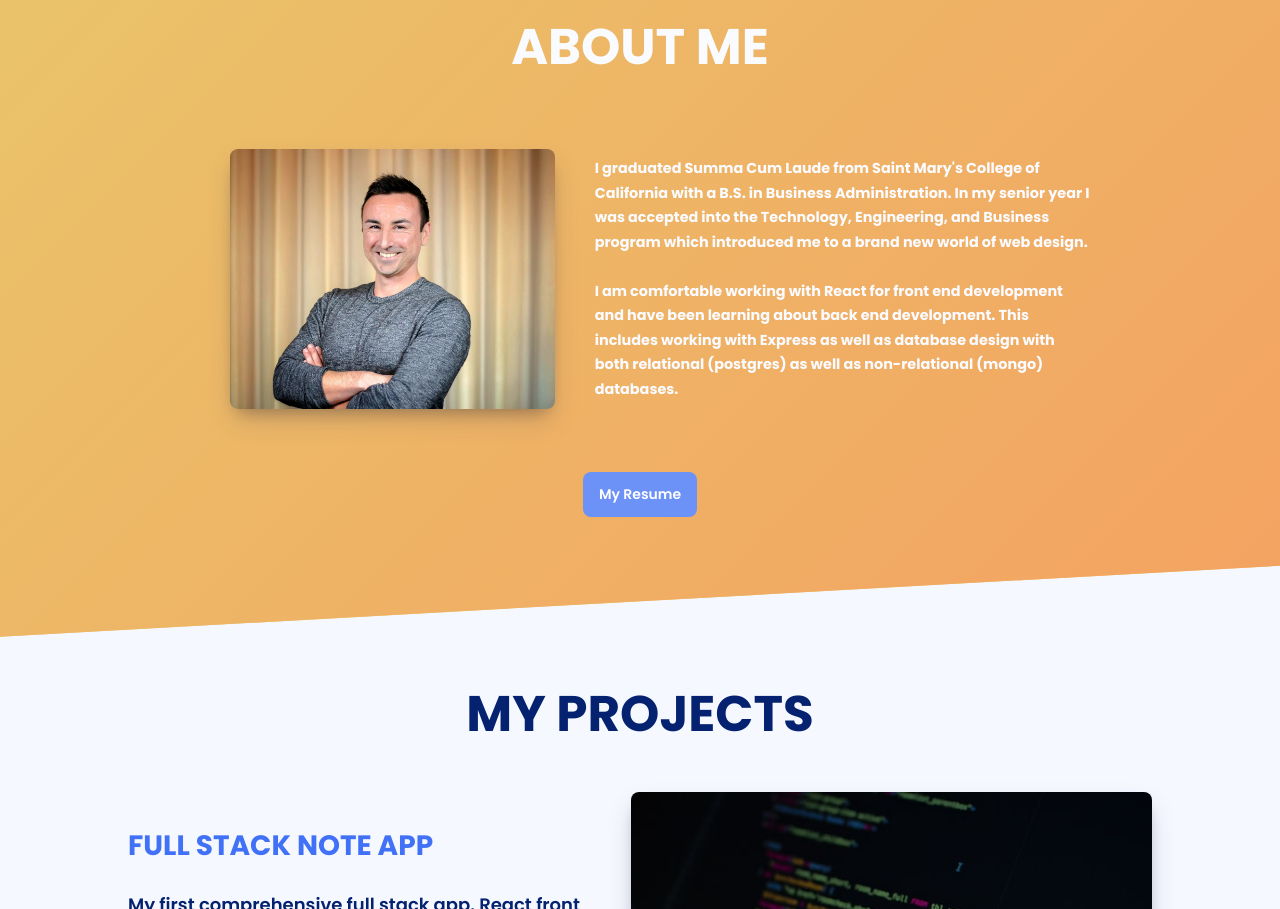
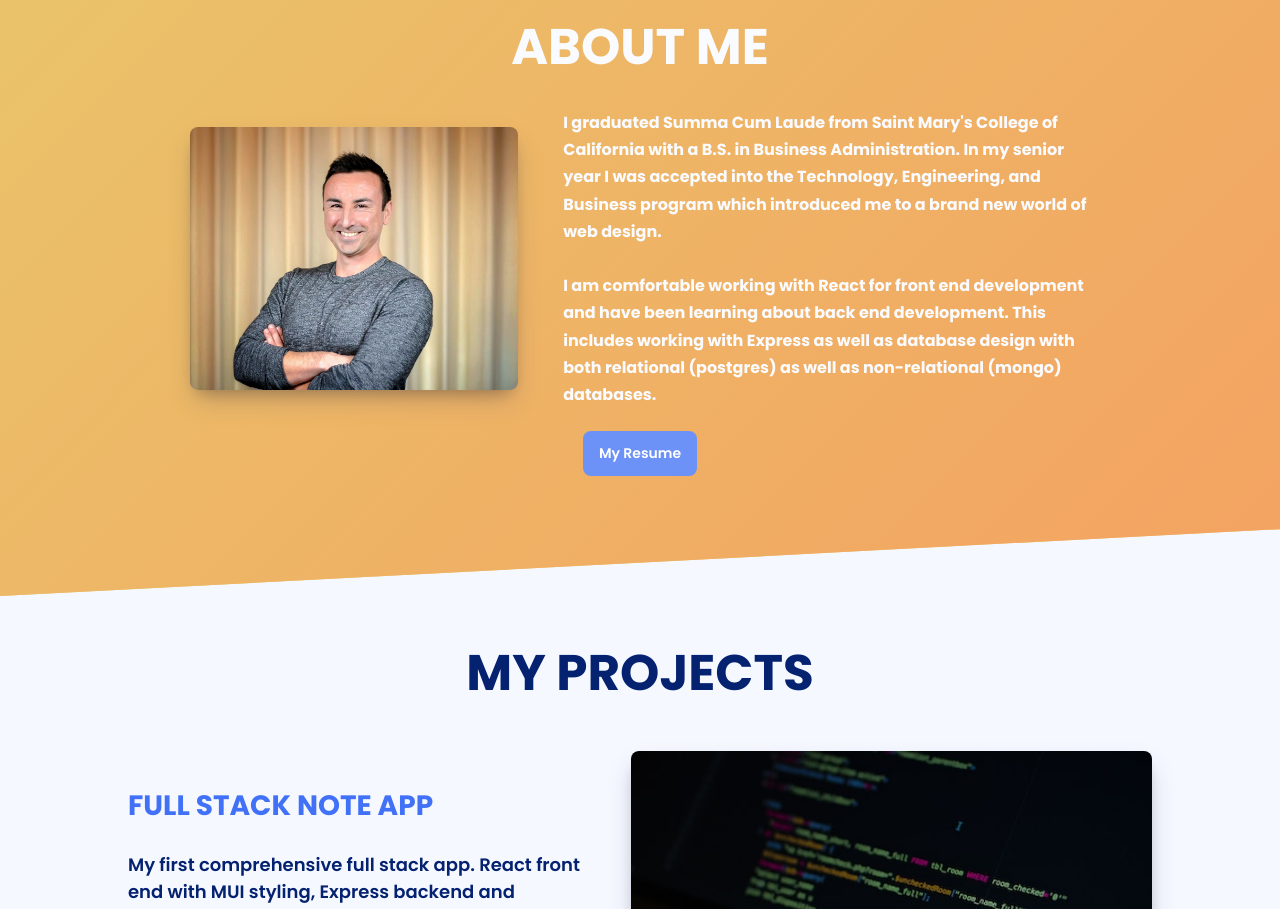
Before and after one commit to JWCTempleton/Portfolio, a React (Create React App) app in the folder portfolio/: page / in a window 1280 px wide. Shown: the part 873-1782 px from the top of the page. Built offline with nearby package versions, Linux system fonts and the light colour scheme.

Commit message:
Add About component font styling

```diff
--- a/portfolio/src/components/About.css
+++ b/portfolio/src/components/About.css
@@ -28,25 +28,24 @@ h2 {
   display: flex;
   justify-content: center;
   align-items: center;
+  gap: 4.5rem;
 }
 
 .about-img-section {
   display: flex;
   justify-content: center;
-  padding: 4rem;
-  max-width: 50rem;
+  width: 45%;
 }
 
 .about-img {
   border-radius: 0.8rem;
-  width: 100%;
   box-shadow: rgba(50, 50, 93, 0.25) 0px 13px 27px -5px,
     rgba(0, 0, 0, 0.3) 0px 8px 16px -8px;
 }
 
 .about-text-section {
-  max-width: 60rem;
-  font-size: 1.8vh;
+  width: 65rem;
+  font-size: 1.6rem;
   font-weight: 700;
   line-height: 1.7;
 }
--- a/portfolio/src/components/About.js
+++ b/portfolio/src/components/About.js
@@ -4,10 +4,10 @@ import { Fade } from "react-awesome-reveal";
 const About = ({ darkMode }) => (
   <div className={darkMode ? "about dark" : "about"}>
     <div className="about-section" id="about">
-      <Fade duration={3200}>
+      <Fade duration={3500}>
         <h2>About Me</h2>
       </Fade>
-      <Fade cascade damping={0.5}>
+      <Fade cascade>
         <div className="about-div">
           <div className="about-img-section">
             <img
```
